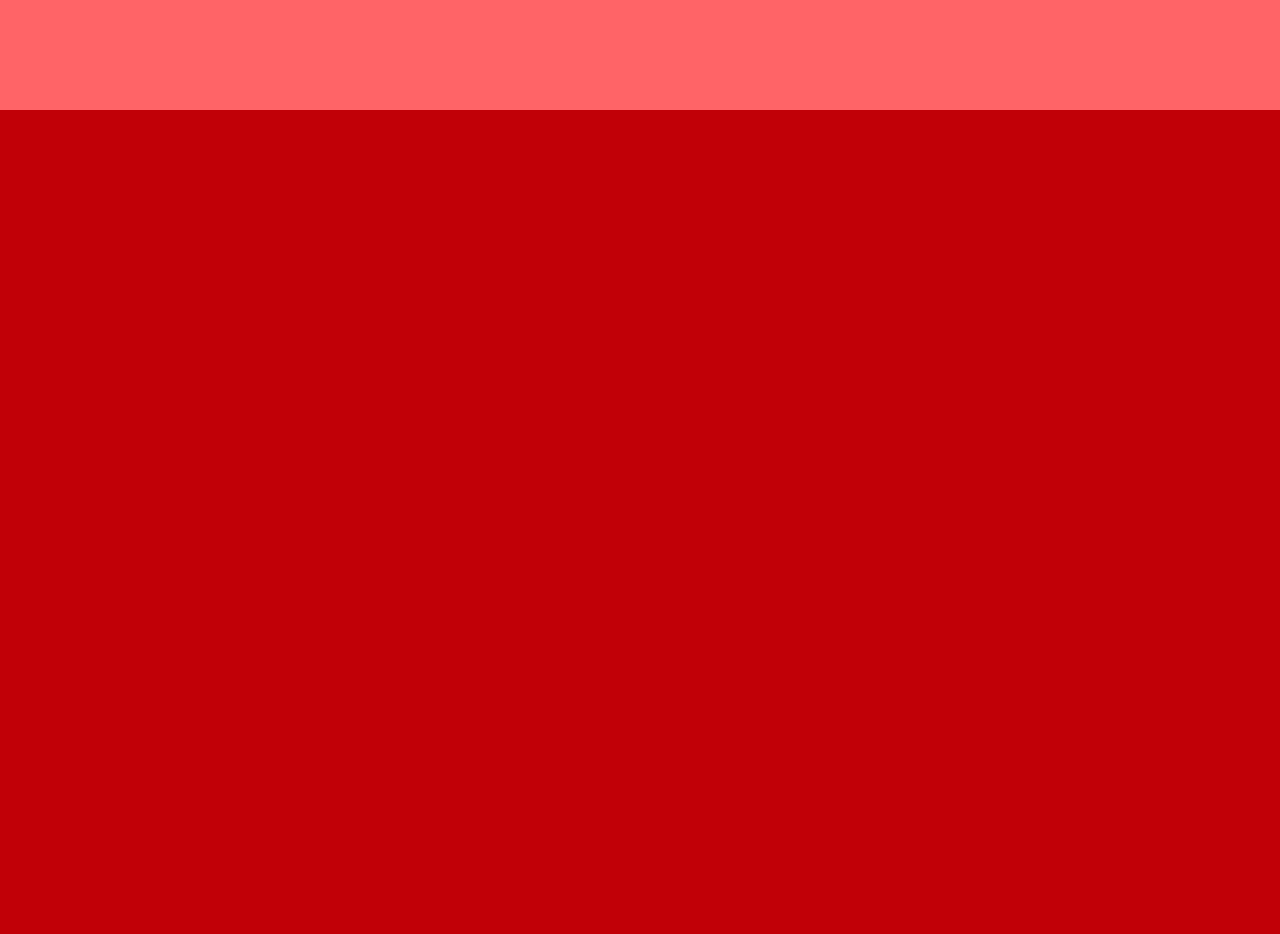
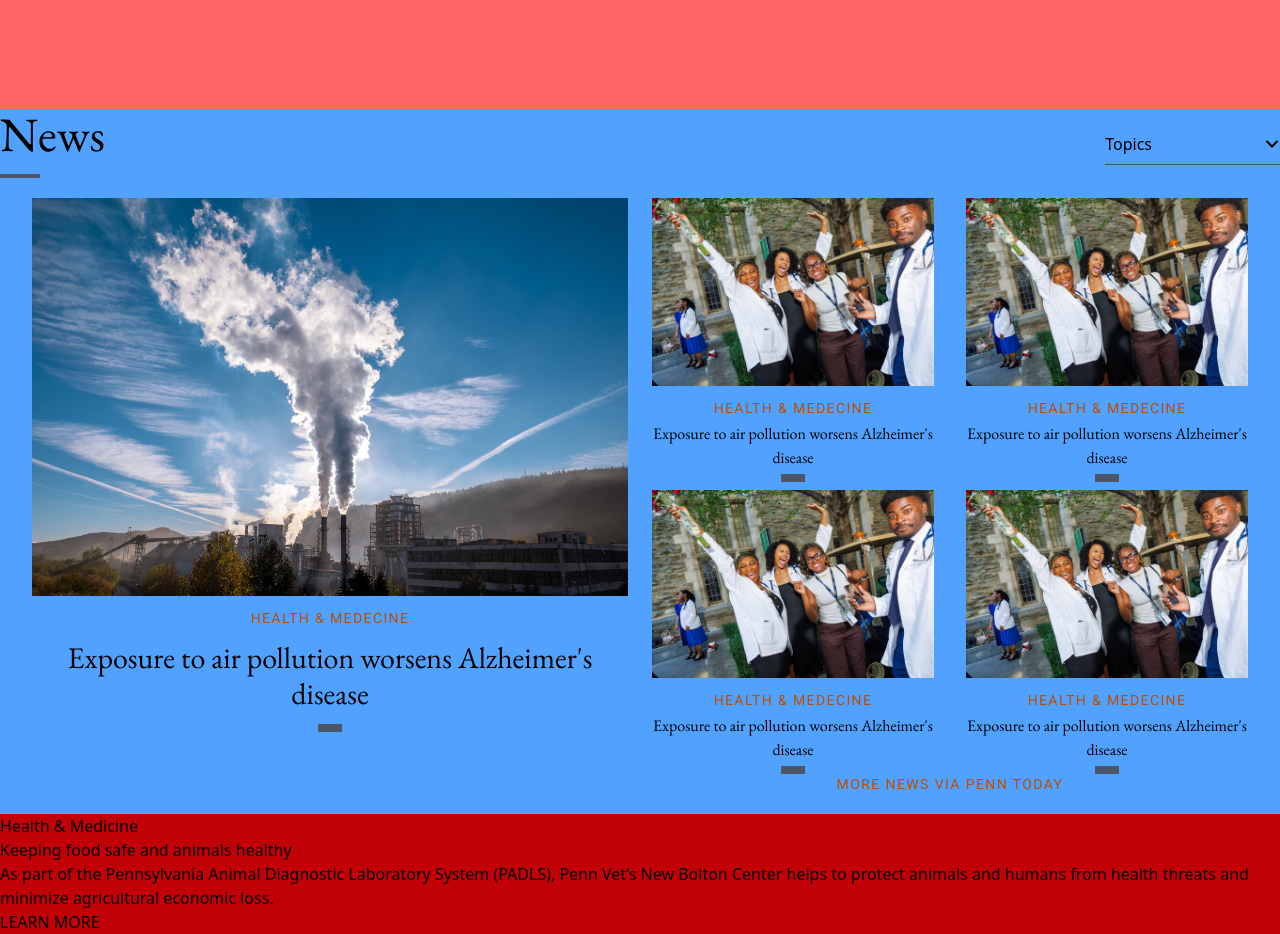
Before and after one commit to iToussaint/cloning-gate, a website built with Vite: page index.html in a window 1280 px wide. Shown: the part 540-1474 px from the top of the page. Before the commit the page ends 800 px from the top, so only its background shows below. Built offline with nearby package versions, Linux system fonts and the light colour scheme.

Commit message:
ft/Add the news section

```diff
--- a/index.html
+++ b/index.html
@@ -81,8 +81,12 @@
                 </svg>
                 /
               </li>
-              <li class="flex gap-x-2 items-center py-4 cursor-pointer">ADMISSIONS & AID /</li>
-              <li class="flex gap-x-2 items-center py-4 cursor-pointer">ATHLETICS</li>
+              <li class="flex gap-x-2 items-center py-4 cursor-pointer">
+                ADMISSIONS & AID /
+              </li>
+              <li class="flex gap-x-2 items-center py-4 cursor-pointer">
+                ATHLETICS
+              </li>
               <li class="flex gap-x-2 items-center py-4 cursor-pointer">
                 RESEARCH & INNOVATION
                 <svg
@@ -140,40 +144,166 @@
           </div>
         </div>
       </div>
-      <div class="mx-auto max-w-screen-xl bg-red-400 flex-1 flex flex-col justify-center">
+      <div
+        class="mx-auto max-w-screen-xl bg-red-400 flex-1 flex flex-col justify-center"
+      >
         <div class="bg-gray-600 w-1/2 flex flex-col gap-y-5">
-          <h1 class="text-sm tracking-widest uppercase font-bold">Health & Medicine</h1>
+          <h1 class="text-sm tracking-widest uppercase font-bold">
+            Health & Medicine
+          </h1>
           <div class="flex flex-col gap-y-4">
             <p class="font-garamond text-4xl/snug font-normal">
               Penn Dental on Cedar bridges medicine and dentistry, lightens ER
               demands
             </p>
 
-          <p class="block bg-gray-500 h-[5px] w-10"></p>
+            <div class="block bg-gray-500 h-[5px] w-10"></div>
             <p class="text-lg font-normal">
-            Penn Dental Medicine at PHMC on Cedar is one of
-            five community care programs the School of Dental Medicine operates.
-            At Penn Dental on Cedar, part of the mission is to integrate dental
-            and medical care
+              Penn Dental Medicine at PHMC on Cedar is one of five community
+              care programs the School of Dental Medicine operates. At Penn
+              Dental on Cedar, part of the mission is to integrate dental and
+              medical care
             </p>
           </div>
-
         </div>
       </div>
     </section>
 
+    <section class="bg-blue-400">
+      <div class="max-w-screen-xl mx-auto">
+        <div class="flex justify-between items-center">
+          <div class="space-y-4">
+            <h1 class="text-5xl font-garamond">News</h1>
+            <div class="w-10 h-1 bg-gray-600"></div>
+          </div>
+
+          <div
+            class="flex items-center gap-x-28 border-b-1 border-slate-600 py-2"
+          >
+            Topics
+            <svg
+              xmlns="http://www.w3.org/2000/svg"
+              fill="none"
+              viewBox="0 0 24 24"
+              stroke-width="1.5"
+              stroke="currentColor"
+              class="size-4 stroke-3"
+            >
+              <path
+                stroke-linecap="round"
+                stroke-linejoin="round"
+                d="m19.5 8.25-7.5 7.5-7.5-7.5"
+              />
+            </svg>
+          </div>
+        </div>
+        <div class="grid grid-cols-2 text-center p-5">
+          <div class="flex flex-col items-center gap-y-3 px-3">
+            <div>
+              <img src="public/news-1.jpeg" alt="" />
+            </div>
+            <h1
+              class="font-roboto uppercase text-sm font-normal tracking-widest text-amber-700"
+            >
+              Health & Medecine
+            </h1>
+            <p class="font-garamond text-3xl">
+              Exposure to air pollution worsens Alzheimer's disease
+            </p>
+            <div class="w-6 h-2 bg-gray-600"></div>
+          </div>
+          <div>
+            <div class="grid grid-cols-2 text-sm gap-2">
+              <div class="flex flex-col items-center gap-y-3 px-3">
+                <div>
+                  <img src="public/news-2.jpeg" alt="" />
+                </div>
+                <div class="flex flex-col items-center gap-y-1">
+                  <h1
+                    class="font-roboto uppercase text-sm font-normal tracking-widest text-amber-700"
+                  >
+                    Health & Medecine
+                  </h1>
+                  <p class="font-garamond text-base">
+                    Exposure to air pollution worsens Alzheimer's disease
+                  </p>
+                  <div class="w-6 h-2 bg-gray-600"></div>
+                </div>
+              </div>
+              <div class="flex flex-col items-center gap-y-3 px-3">
+                <div>
+                  <img src="public/news-2.jpeg" alt="" />
+                </div>
+                <div class="flex flex-col items-center gap-y-1">
+                  <h1
+                    class="font-roboto uppercase text-sm font-normal tracking-widest text-amber-700"
+                  >
+                    Health & Medecine
+                  </h1>
+                  <p class="font-garamond text-base">
+                    Exposure to air pollution worsens Alzheimer's disease
+                  </p>
+                  <div class="w-6 h-2 bg-gray-600"></div>
+                </div>
+              </div>
+              <div class="flex flex-col items-center gap-y-3 px-3">
+                <div>
+                  <img src="public/news-2.jpeg" alt="" />
+                </div>
+                <div class="flex flex-col items-center gap-y-1">
+                  <h1
+                    class="font-roboto uppercase text-sm font-normal tracking-widest text-amber-700"
+                  >
+                    Health & Medecine
+                  </h1>
+                  <p class="font-garamond text-base">
+                    Exposure to air pollution worsens Alzheimer's disease
+                  </p>
+                  <div class="w-6 h-2 bg-gray-600"></div>
+                </div>
+              </div>
+              <div class="flex flex-col items-center gap-y-3 px-3">
+                <div>
+                  <img src="public/news-2.jpeg" alt="" />
+                </div>
+                <div class="flex flex-col items-center gap-y-1">
+                  <h1
+                    class="font-roboto uppercase text-sm font-normal tracking-widest text-amber-700"
+                  >
+                    Health & Medecine
+                  </h1>
+                  <p class="font-garamond text-base">
+                    Exposure to air pollution worsens Alzheimer's disease
+                  </p>
+                  <div class="w-6 h-2 bg-gray-600"></div>
+                </div>
+              </div>
+            </div>
+            <h1
+              class="font-roboto uppercase text-sm font-normal tracking-widest text-amber-700"
+            >
+              MORE NEWS VIA PENN TODAY
+            </h1>
+          </div>
+        </div>
+      </div>
+    </section>
+
+    <section>
+      <div>
+        <h1>Health & Medicine</h1>
+        <p>Keeping food safe and animals healthy</p>
+        <p>
+          As part of the Pennsylvania Animal Diagnostic Laboratory System
+          (PADLS), Penn Vet’s New Bolton Center helps to protect animals and
+          humans from health threats and minimize agricultural economic loss.
+        </p>
+
+        <button>LEARN MORE</button>
 
 
-
-
-
-
-
-
-
-
-
-
+      </div>
+    </section>
 
     <script type="module" src="/src/main.js"></script>
   </body>
```
Also changed, not shown: public/news-1.jpeg (added), public/news-2.jpeg (added), public/news-3.jpeg (added), public/news-4.jpeg (added), public/news-5.jpeg (added). Lines whose indentation alone changed are shown as unchanged.
